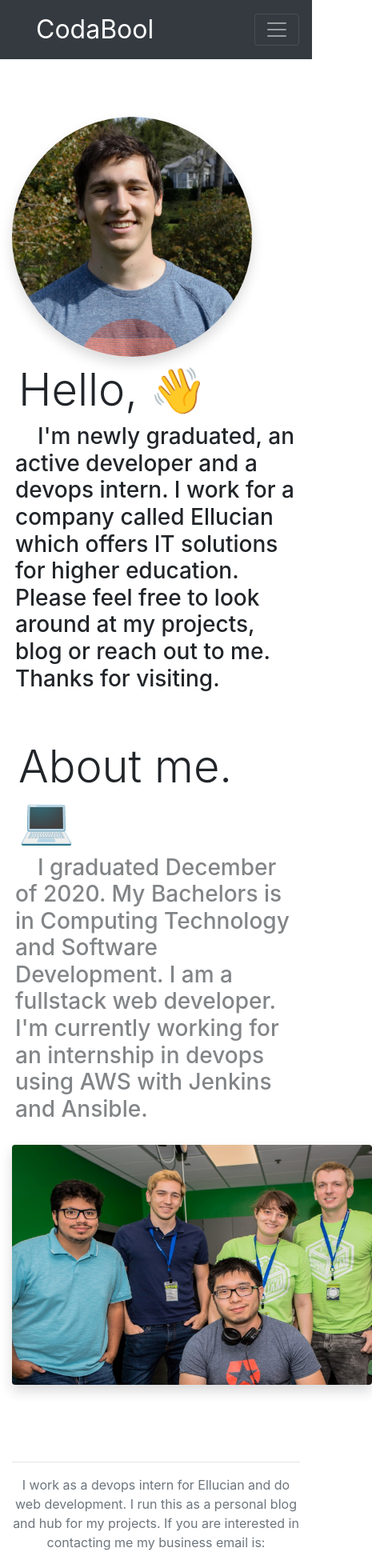
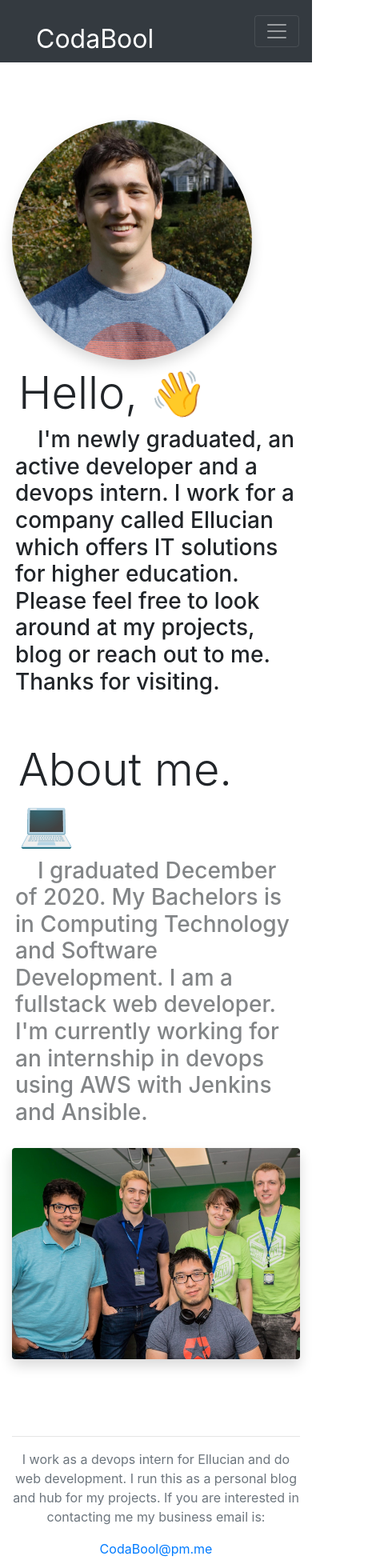
Before and after one commit to CodaBool/CodaBool.com-legacy, a Next.js app: page /about in a window 390 px wide. Shown: the top 1960 px of the page at 80% size, 465 px wide, since content can reach past the window. Built offline with nearby package versions, Linux system fonts and the light colour scheme.

Commit message:
better mobile view

```diff
--- a/pages/about.js
+++ b/pages/about.js
@@ -39,9 +39,7 @@ export default function About() {
           <img
             src="/assets/images/gamejam-group.jpg"
             alt="group"
-            className="shadow rounded"
-            width={450}
-            height={300}
+            className="shadow rounded w-100"
           />
         </Col>
       </Row>
--- a/styles/globals.css
+++ b/styles/globals.css
@@ -43,10 +43,19 @@
 .nav-link, .navbar-brand {
   cursor: pointer;
   font-size: 2em !important;
-  margin: 0 29px 0 29px;
+  line-height: 1 !important;
+  margin: 20px 29px 0 29px;
 }
+/* Navigation Bar on the landing page */
 
 @media (max-width: 767px) {
+  .terminalNav {
+    width: 100% !important;
+  }
+  .terminalNav a {
+    margin: 10px 0 0 0;
+    font-size: 1em !important;
+  }
   code[class*="language-"],
   pre[class*="language-"] {
     font-size: 1em;
@@ -60,12 +69,9 @@
   .image-grid {
     width: 100% !important;
   }
-
-
-  .display-1, .display-2 {
+  .display-1, .display-2, .display-3 {
     font-size: 3rem !important;
   }
-
   h2 {
     font-size: 1.5rem;
   }
```
Also changed, not shown: components/landingPage/MainTerminal.js (+6 -7 lines).
